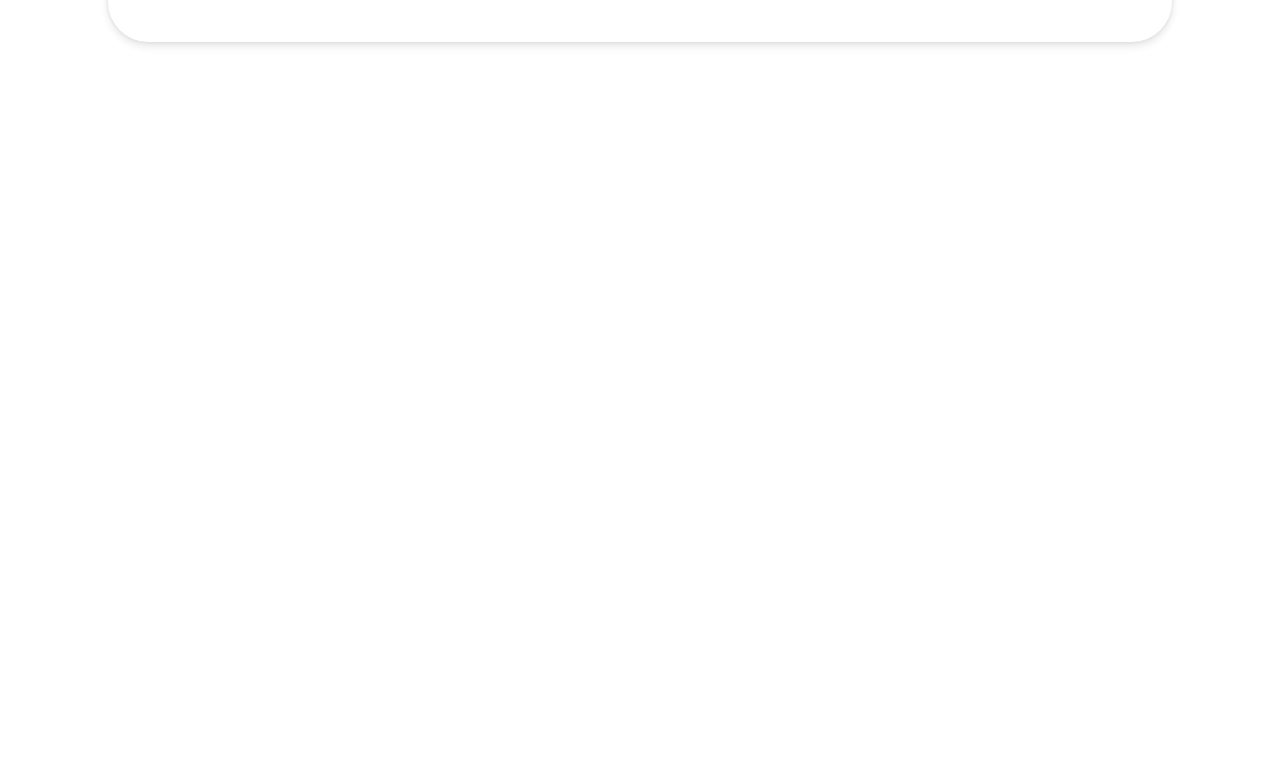
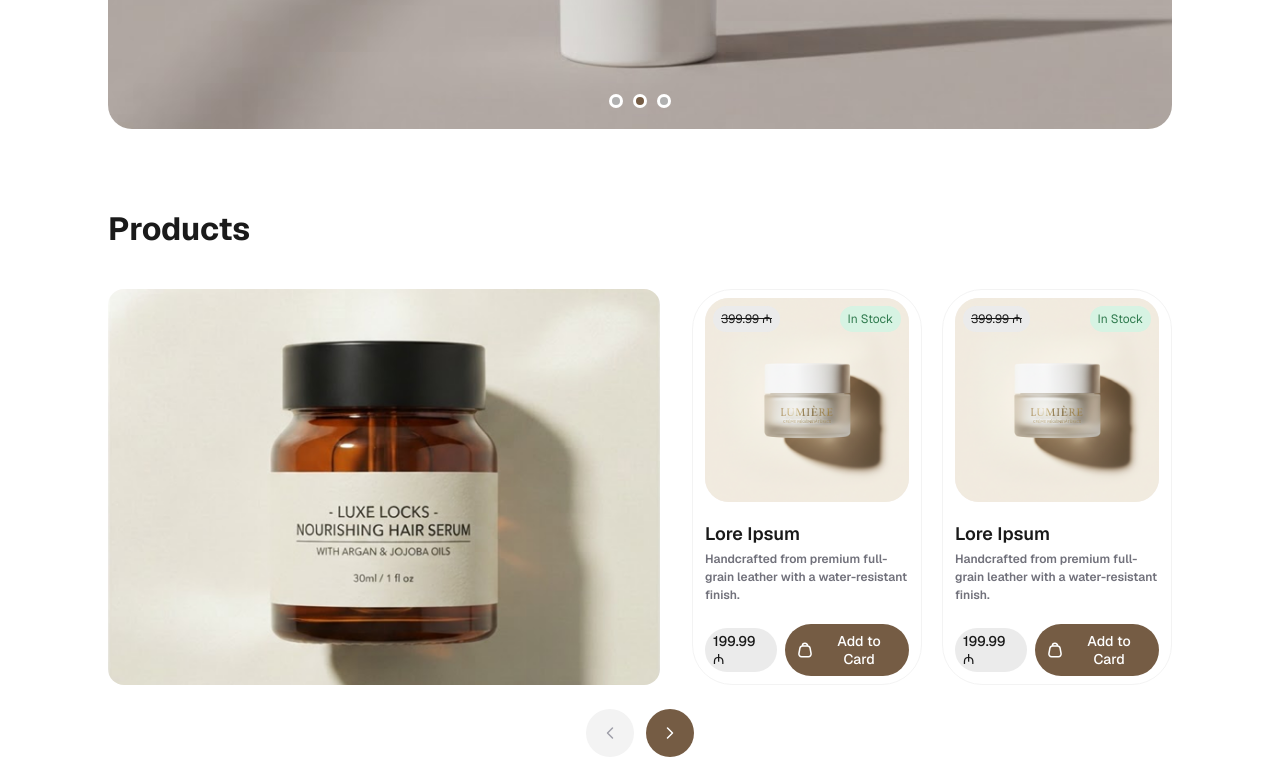
Before and after one commit to MehemmedEmchiyev/zirelly-fe, a Next.js app: page /products in a window 1280 px wide. Shown: the part 718-1480 px from the top of the page. Before the commit the page ends 800 px from the top, so only its background shows below. Built offline with nearby package versions, Linux system fonts and the light colour scheme.

Commit message:
products page added

```diff
--- a/src/app/globals.css
+++ b/src/app/globals.css
@@ -68,3 +68,20 @@ body {
 .testimonials-swiper .swiper-slide {
   height: auto;
 }
+
+.products-page-swiper .swiper-wrapper {
+  align-items: stretch;
+}
+
+.products-page-swiper .swiper-slide {
+  height: auto;
+}
+
+.products-page-swiper-mobile .swiper-slide {
+  display: flex;
+}
+
+.products-page-swiper-mobile .swiper-slide > * {
+  width: 100%;
+  height: 100%;
+}
--- a/src/components/home/HeroSlider.js
+++ b/src/components/home/HeroSlider.js
@@ -25,7 +25,7 @@ export default function HeroSlider() {
     >
       {heroSlides.map((slide) => (
         <SwiperSlide key={slide.id}>
-          <div className="relative  sm:flex  sm:items-center min-h-[80vh]">
+          <div className="relative min-h-[88vh] sm:flex sm:items-center">
             {slide.image ? (
               <Image
                 src={slide.image}
@@ -37,8 +37,6 @@ export default function HeroSlider() {
             ) : (
               <div className="absolute inset-0 bg-[linear-gradient(135deg,#e5e5e5_25%,#f5f5f5_25%,#f5f5f5_50%,#e5e5e5_50%,#e5e5e5_75%,#f5f5f5_75%)] bg-[length:32px_32px]" />
             )}
-
-            <div className="absolute inset-0 bg-black/25" />
 
             <div className="absolute inset-x-0 bottom-0 z-10 flex flex-col gap-10 px-4 pb-4 sm:static sm:w-full sm:gap-6 sm:px-10 sm:py-14 lg:px-16 lg:py-16">
               <h1 className="max-w-[640px]  font-semibold md:font-bold   text-white sm:text-[32px] md:leading-[40px]">
--- a/src/components/products/ProductsPage.js
+++ b/src/components/products/ProductsPage.js
@@ -1,12 +1,24 @@
+import HeroSlider from "@/components/home/HeroSlider";
+import ProductsSlider from "@/components/products/ProductsSlider";
+
 export default function ProductsPage() {
   return (
-    <section className="mx-auto max-w-7xl px-4 py-16 sm:px-6 lg:px-8">
-      <h1 className="text-4xl font-bold tracking-tight text-zinc-900">
-        Products
-      </h1>
-      <p className="mt-4 max-w-2xl text-lg text-zinc-600">
-        Product list — add search, category filter, and pagination here.
-      </p>
-    </section>
+    <>
+      <section className="w-full px-4 pt-6 sm:px-6 lg:px-[108px]">
+        <div className="mx-auto max-w-[1224px]">
+          <HeroSlider />
+        </div>
+      </section>
+
+      <section className="w-full px-4 py-10 sm:px-6 sm:py-16 lg:px-[108px] lg:py-20">
+        <div className="mx-auto max-w-[1224px]">
+          <h2 className="mb-8 text-[32px] font-bold leading-[40px] text-foreground sm:mb-10">
+            Products
+          </h2>
+
+          <ProductsSlider />
+        </div>
+      </section>
+    </>
   );
 }
--- /dev/null
+++ b/src/components/products/ProductsSlider.js
@@ -0,0 +1,194 @@
+"use client";
+
+import Image from "next/image";
+import { useState } from "react";
+import { Navigation } from "swiper/modules";
+import { Swiper, SwiperSlide } from "swiper/react";
+import { ProductCard } from "@/components/ui/card";
+import { products, productsFeaturedImage } from "@/data/products";
+
+import "swiper/css";
+import "swiper/css/navigation";
+
+function ArrowIcon({ direction }) {
+  return (
+    <svg
+      width="20"
+      height="20"
+      viewBox="0 0 20 20"
+      fill="none"
+      aria-hidden="true"
+    >
+      <path
+        d={
+          direction === "prev"
+            ? "M12.5 5L7.5 10L12.5 15"
+            : "M7.5 5L12.5 10L7.5 15"
+        }
+        stroke="currentColor"
+        strokeWidth="1.5"
+        strokeLinecap="round"
+        strokeLinejoin="round"
+      />
+    </svg>
+  );
+}
+
+function SliderArrows({ swiper, isBeginning, isEnd }) {
+  return (
+    <div className="flex items-center justify-center gap-3">
+      <button
+        type="button"
+        aria-label="Previous products"
+        disabled={isBeginning}
+        onClick={() => swiper?.slidePrev()}
+        className={`flex h-12 w-12 items-center justify-center rounded-full transition-colors ${
+          isBeginning
+            ? "cursor-not-allowed bg-[#F3F3F3] text-zinc-400"
+            : "cursor-pointer bg-[var(--background-brand,#755C44)] text-white"
+        }`}
+      >
+        <ArrowIcon direction="prev" />
+      </button>
+
+      <button
+        type="button"
+        aria-label="Next products"
+        disabled={isEnd}
+        onClick={() => swiper?.slideNext()}
+        className={`flex h-12 w-12 items-center justify-center rounded-full transition-colors ${
+          isEnd
+            ? "cursor-not-allowed bg-[#F3F3F3] text-zinc-400"
+            : "cursor-pointer bg-[var(--background-brand,#755C44)] text-white"
+        }`}
+      >
+        <ArrowIcon direction="next" />
+      </button>
+    </div>
+  );
+}
+
+function useSliderNav() {
+  const [swiper, setSwiper] = useState(null);
+  const [isBeginning, setIsBeginning] = useState(true);
+  const [isEnd, setIsEnd] = useState(false);
+
+  function updateNavState(instance) {
+    setIsBeginning(instance.isBeginning);
+    setIsEnd(instance.isEnd);
+  }
+
+  return {
+    swiper,
+    isBeginning,
+    isEnd,
+    swiperProps: {
+      onSwiper: (instance) => {
+        setSwiper(instance);
+        updateNavState(instance);
+      },
+      onSlideChange: updateNavState,
+      onReachBeginning: updateNavState,
+      onReachEnd: updateNavState,
+      onFromEdge: updateNavState,
+    },
+  };
+}
+
+export default function ProductsSlider() {
+  const mobileNav = useSliderNav();
+  const desktopNav = useSliderNav();
+
+  return (
+    <>
+      {/* Mobile: featured image + cards in one horizontal slider */}
+      <div className="flex flex-col gap-6 lg:hidden">
+        <Swiper
+          modules={[Navigation]}
+          {...mobileNav.swiperProps}
+          spaceBetween={12}
+          slidesPerView={1.15}
+          className="products-page-swiper products-page-swiper-mobile w-full"
+        >
+          <SwiperSlide className="!h-auto">
+            <div className="relative h-full w-full overflow-hidden rounded-2xl">
+              <Image
+                src={productsFeaturedImage}
+                alt="Featured product"
+                fill
+                className="object-cover object-center"
+                priority
+              />
+            </div>
+          </SwiperSlide>
+
+          {products.map((product) => (
+            <SwiperSlide key={product.id} className="!h-auto">
+              <ProductCard
+                className="h-full"
+                slug={product.slug}
+                title={product.title}
+                description={product.description}
+                price={product.price}
+                originalPrice={product.originalPrice}
+                inStock={product.inStock}
+                image={product.image}
+              />
+            </SwiperSlide>
+          ))}
+        </Swiper>
+
+        <SliderArrows
+          swiper={mobileNav.swiper}
+          isBeginning={mobileNav.isBeginning}
+          isEnd={mobileNav.isEnd}
+        />
+      </div>
+
+      {/* Desktop: featured image left + cards slider right */}
+      <div className="hidden flex-col gap-6 lg:flex">
+        <div className="grid grid-cols-[1.15fr_1fr] items-stretch gap-8">
+          <div className="relative min-h-full w-full overflow-hidden rounded-2xl">
+            <Image
+              src={productsFeaturedImage}
+              alt="Featured product"
+              fill
+              className="object-cover object-center"
+              priority
+            />
+          </div>
+
+          <div className="min-w-0">
+            <Swiper
+              modules={[Navigation]}
+              {...desktopNav.swiperProps}
+              spaceBetween={20}
+              slidesPerView={2}
+              className="products-page-swiper h-full w-full"
+            >
+              {products.map((product) => (
+                <SwiperSlide key={product.id} className="!h-auto">
+                  <ProductCard
+                    slug={product.slug}
+                    title={product.title}
+                    description={product.description}
+                    price={product.price}
+                    originalPrice={product.originalPrice}
+                    inStock={product.inStock}
+                    image={product.image}
+                  />
+                </SwiperSlide>
+              ))}
+            </Swiper>
+          </div>
+        </div>
+
+        <SliderArrows
+          swiper={desktopNav.swiper}
+          isBeginning={desktopNav.isBeginning}
+          isEnd={desktopNav.isEnd}
+        />
+      </div>
+    </>
+  );
+}
--- a/src/components/ui/card/ProductCard.js
+++ b/src/components/ui/card/ProductCard.js
@@ -4,7 +4,7 @@ import shoppingBagIcon from "@/assets/images/card/shopping_bag.svg";
 
 function ProductImage({ image, title, originalPrice, inStock }) {
   return (
-    <div className="relative aspect-square overflow-hidden rounded-[32px] bg-[#F5F0EB]">
+    <div className="relative aspect-square overflow-hidden rounded-3xl bg-[#F5F0EB]">
       {image ? (
         <Image src={image} alt={title} fill className="object-cover object-center" />
       ) : (
@@ -14,7 +14,7 @@ function ProductImage({ image, title, originalPrice, inStock }) {
       )}
 
       {originalPrice && (
-        <span className="absolute left-2 top-2 rounded-[32px] bg-[var(--background-tertiary,#EBEBEB)] px-2 py-1 text-xs font-normal leading-[18px] text-foreground line-through">
+        <span className="absolute left-2 top-2 rounded-3xl bg-[var(--background-tertiary,#EBEBEB)] px-2 py-1 text-xs font-normal leading-[18px] text-foreground line-through">
           {originalPrice}
         </span>
       )}
@@ -48,9 +48,12 @@ export default function ProductCard({
   image,
   slug,
   onAddToCart,
+  className = "",
 }) {
   return (
-    <article className="flex flex-col gap-5 rounded-[40px] border border-[var(--content-secondary-inverse)] bg-white px-3 py-2">
+    <article
+      className={`flex flex-col gap-5 rounded-[40px] border border-[var(--content-secondary-inverse)] bg-white px-3 py-2 ${className}`}
+    >
       {slug ? (
         <Link href={`/products/${slug}`} className="flex flex-col gap-5">
           <ProductImage
--- a/src/data/hero-slides.js
+++ b/src/data/hero-slides.js
@@ -1,23 +1,25 @@
+import sliderImage from "@/assets/images/products/Sliderİmage.png";
+
 export const heroSlides = [
   {
     id: 1,
     title: "Lorem ipsum dolor sit amet consectetur. Gravida pellentesque",
     buttonText: "See products",
     buttonHref: "/products",
-    image: null,
+    image: sliderImage,
   },
   {
     id: 2,
     title: "Discover premium haircare and beauty essentials",
     buttonText: "See products",
     buttonHref: "/products",
-    image: null,
+    image: sliderImage,
   },
   {
     id: 3,
     title: "Your beauty routine should reflect your style",
     buttonText: "See products",
     buttonHref: "/products",
-    image: null,
+    image: sliderImage,
   },
 ];
--- /dev/null
+++ b/src/data/products.js
@@ -0,0 +1,62 @@
+import cardImage from "@/assets/images/products/Cardİmage.png";
+import productImage from "@/assets/images/products/productImage.png";
+
+export const productsFeaturedImage = productImage;
+
+export const products = [
+  {
+    id: 1,
+    slug: "lumiere-cream",
+    title: "Lore Ipsum",
+    description:
+      "Handcrafted from premium full-grain leather with a water-resistant finish.",
+    price: "199.99 ₼",
+    originalPrice: "399.99 ₼",
+    inStock: true,
+    image: cardImage,
+  },
+  {
+    id: 2,
+    slug: "lumiere-serum",
+    title: "Lore Ipsum",
+    description:
+      "Handcrafted from premium full-grain leather with a water-resistant finish.",
+    price: "199.99 ₼",
+    originalPrice: "399.99 ₼",
+    inStock: true,
+    image: cardImage,
+  },
+  {
+    id: 3,
+    slug: "lumiere-oil",
+    title: "Lore Ipsum",
+    description:
+      "Handcrafted from premium full-grain leather with a water-resistant finish.",
+    price: "199.99 ₼",
+    originalPrice: "399.99 ₼",
+    inStock: true,
+    image: cardImage,
+  },
+  {
+    id: 4,
+    slug: "lumiere-mask",
+    title: "Lore Ipsum",
+    description:
+      "Handcrafted from premium full-grain leather with a water-resistant finish.",
+    price: "199.99 ₼",
+    originalPrice: "399.99 ₼",
+    inStock: true,
+    image: cardImage,
+  },
+  {
+    id: 5,
+    slug: "lumiere-toner",
+    title: "Lore Ipsum",
+    description:
+      "Handcrafted from premium full-grain leather with a water-resistant finish.",
+    price: "199.99 ₼",
+    originalPrice: "399.99 ₼",
+    inStock: true,
+    image: cardImage,
+  },
+];
```
Also changed, not shown: src/assets/images/products/Sliderİmage.png (added), src/assets/images/products/productImage.png (added).
